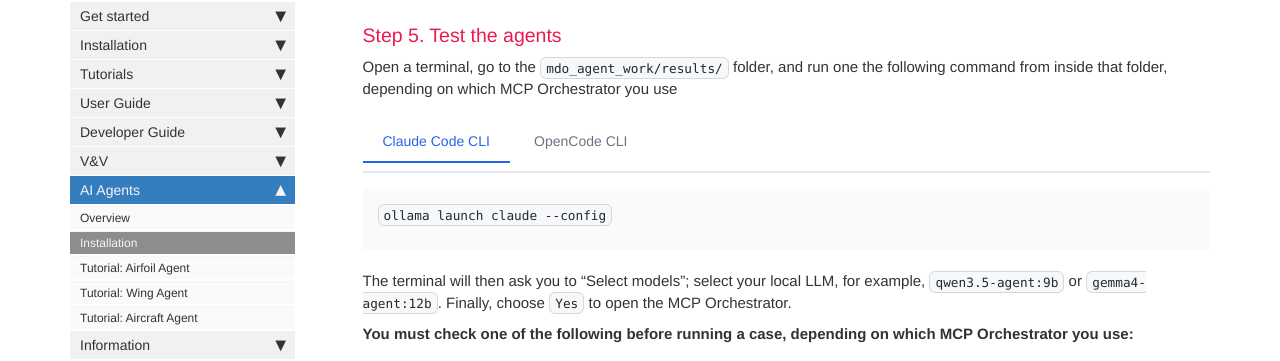
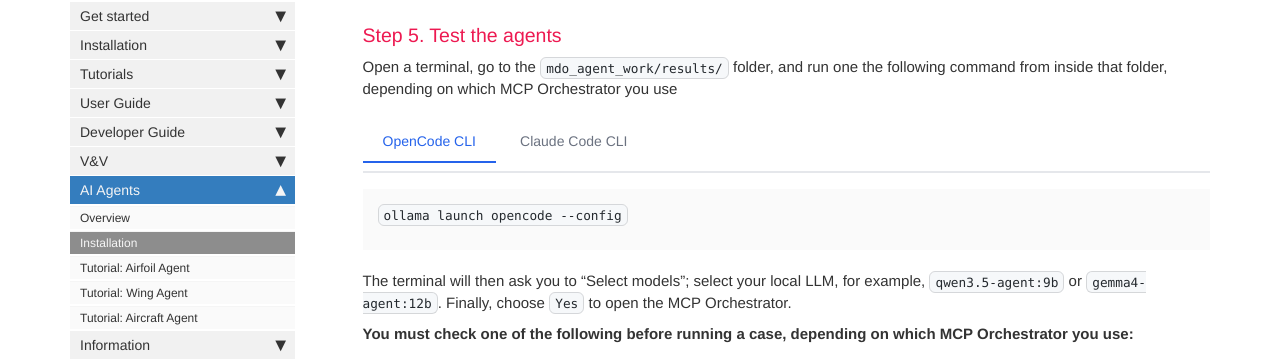
Before and after one commit to DAFoam/DAFoam.github.io, a Jekyll site: the page built from pages/mydoc/mydoc_ai_agent_installation.md, in a window 1280 px wide and 900 px high, scrolled down 10070 px. Shown: the part 127-488 px from the top of the window. Built offline with Jekyll 4.4.1, drawn with Linux system fonts in a browser that asks for light colours; comment, search, counter and statistics services are not loaded.

Commit message:
content update

```diff
--- a/pages/mydoc/mydoc_ai_agent_installation.md
+++ b/pages/mydoc/mydoc_ai_agent_installation.md
@@ -399,17 +399,17 @@ Open a terminal, go to the `mdo_agent_work/results/` folder, and run one the fol
 
 <div class="tab-container" data-tab-group="platform">
 <div class="tab-buttons">
+<button class="tab-button">OpenCode CLI</button>
 <button class="tab-button">Claude Code CLI</button>
-<button class="tab-button">OpenCode CLI</button>
+</div>
+<div class="tab-content">
+
+`ollama launch opencode --config`
+
 </div>
 <div class="tab-content">
 
 `ollama launch claude --config`
-
-</div>
-<div class="tab-content">
-
-`ollama launch opencode --config`
 
 </div>
 </div>
```
